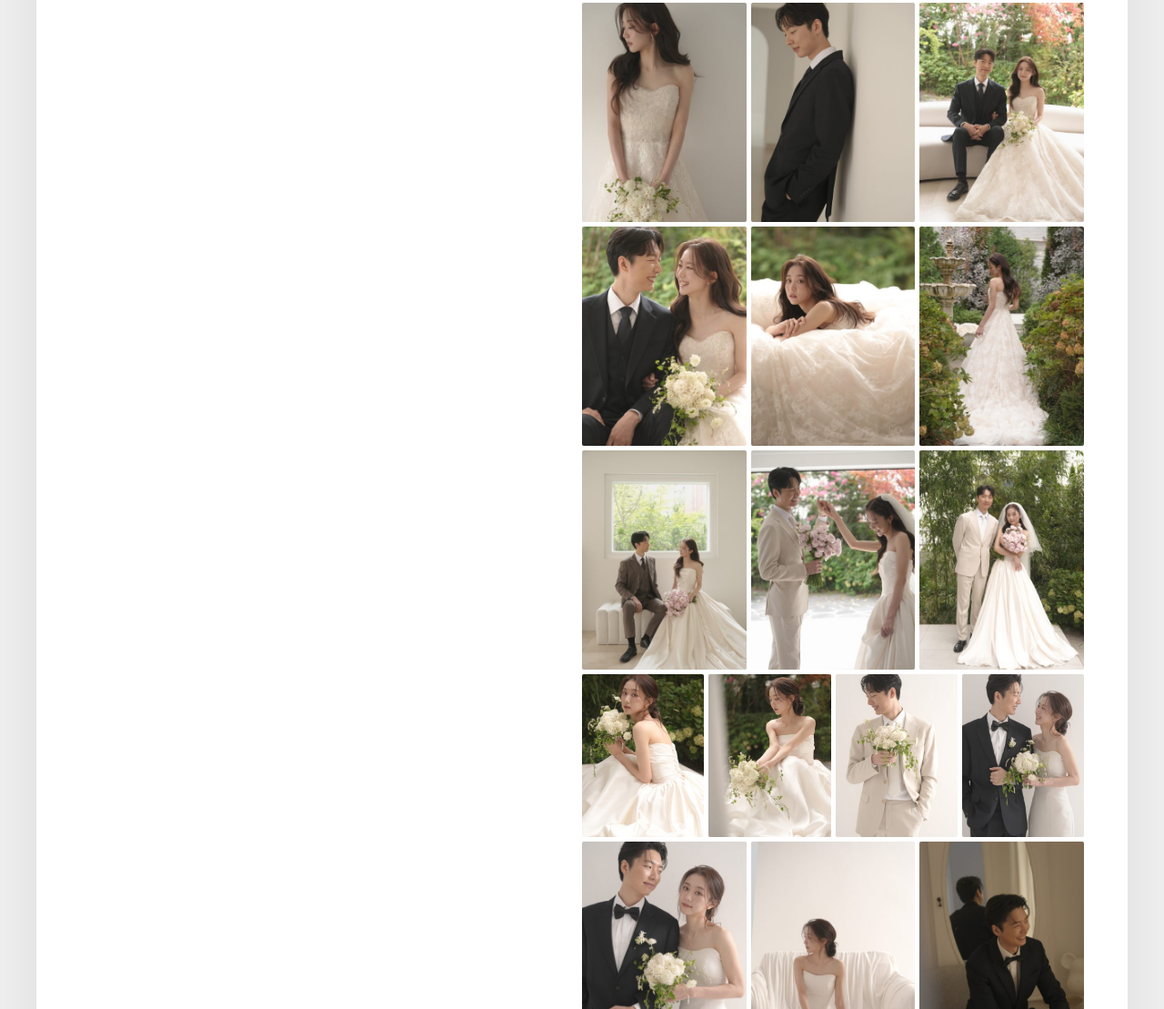
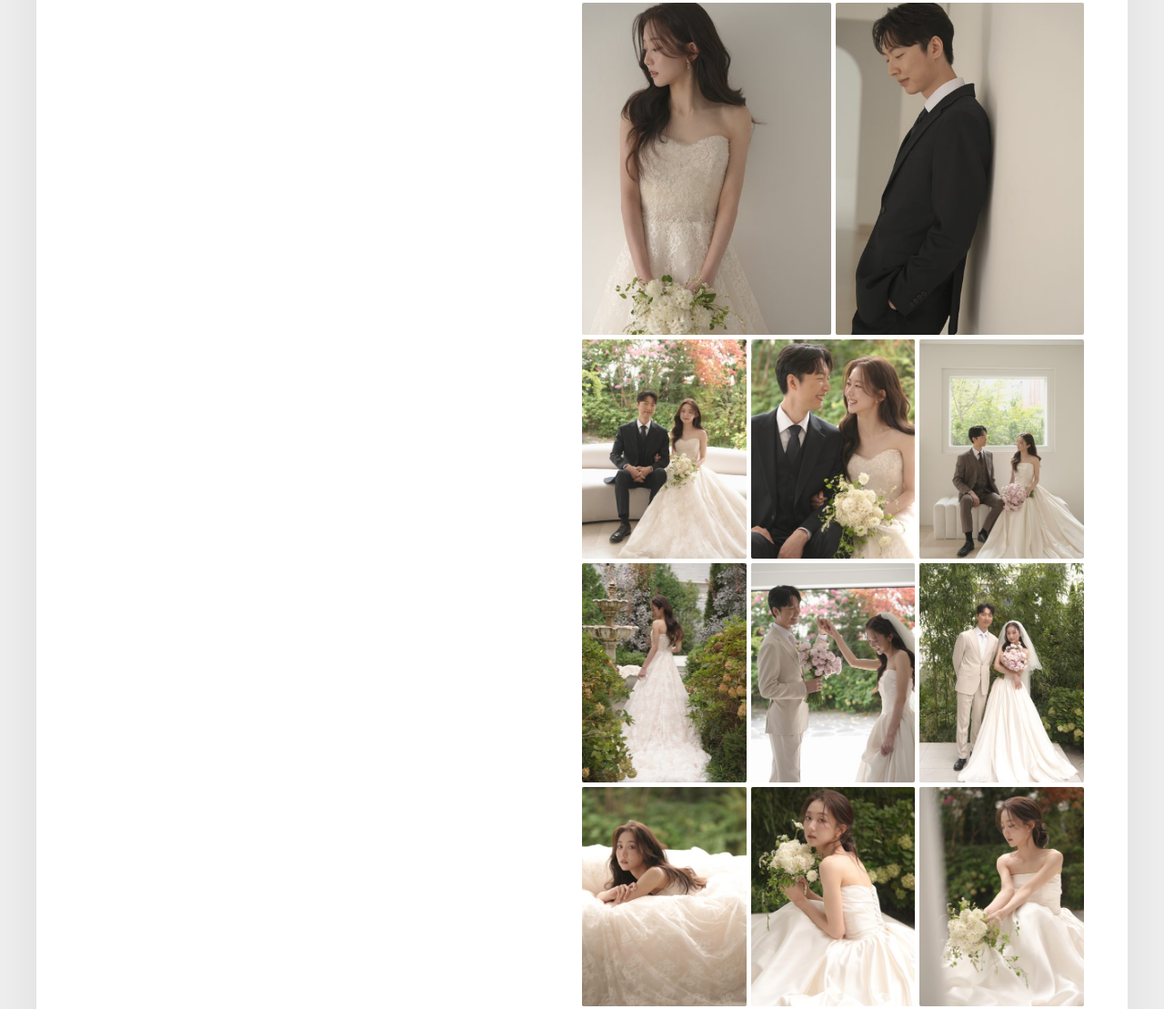
Before and after one commit to Rafael-Lee-SW/soowan-sojeong-270221, a plain HTML site: page index.html in a window 1280 px wide. Shown: the part 3288-4397 px from the top of the page at 91% size. Drawn offline with nearby package versions, Linux system fonts and the light colour scheme; a web font is replaced by a local one.

Commit message:
Update the photo order

```diff
--- a/css/style.css
+++ b/css/style.css
@@ -314,12 +314,14 @@ p { text-wrap: pretty; }
    ───────────────────────────────────────────── */
 /* 사진 저장 방지: 길게 눌러 저장·드래그·선택 차단 (우클릭은 main.js 에서) */
 .studio__item img, .polaroid img, .lightbox__img { -webkit-user-drag: none; user-select: none; -webkit-user-select: none; -webkit-touch-callout: none; }
-/* Studio — 메인 1장 전폭 + 3열 격자 (장수가 안 맞으면 4열 줄을 섞음: 12칸 기준 4칸/3칸) */
+/* Studio — 줄 단위 배치 (12칸): 전폭 1장 / 반반 2장 / 3열 3장 / 큰 1장 + 옆에 세로 2장. 대문만 원본 비율 2:3, 나머지 칸은 3:4 (길이 절약) */
 .studio { display: grid; grid-template-columns: repeat(12, 1fr); gap: 5px; }
 .studio__item { position: relative; display: block; width: 100%; padding: 0; overflow: hidden; background: var(--bg-soft); border-radius: 2px; cursor: pointer; grid-column: span 4; aspect-ratio: 3 / 4; }
 .studio__item.is-full { grid-column: 1 / -1; aspect-ratio: 2 / 3; margin-bottom: 5px; }
-.studio__item.is-q { grid-column: span 3; }
-.studio__item img { position: absolute; top: 0; left: 0; width: 100%; height: 100%; object-fit: cover; transition: transform .8s var(--ease); }
+.studio__item.is-wide { grid-column: 1 / -1; aspect-ratio: 4 / 5; }
+.studio__item.is-half { grid-column: span 6; }
+.studio__item.is-big { grid-column: span 8; grid-row: span 2; aspect-ratio: auto; height: 100%; }
+.studio__item img { position: absolute; top: 0; left: 0; width: 100%; height: 100%; object-fit: cover; object-position: 50% 30%; transition: transform .8s var(--ease); }
 .studio__item:hover img { transform: scale(1.03); }
 .studio__hint { margin: 12px 0 0; font-size: 11.5px; color: var(--ink-soft); text-align: center; letter-spacing: .06em; }
 .studio__ph { aspect-ratio: 4 / 5; background: var(--bg-soft); border-radius: 3px; display: grid; place-items: center;
--- a/index.html
+++ b/index.html
@@ -26,7 +26,7 @@
   <link rel="preconnect" href="https://fonts.googleapis.com">
   <link rel="preconnect" href="https://fonts.gstatic.com" crossorigin>
   <link href="https://fonts.googleapis.com/css2?family=Cormorant+Garamond:ital,wght@0,400;1,400&family=Caveat:wght@500;600&family=WindSong:wght@500&family=Nanum+Pen+Script&display=swap" rel="stylesheet">
-  <link rel="stylesheet" href="css/style.css?v=20261112b">
+  <link rel="stylesheet" href="css/style.css?v=20261115b">
   <link rel="stylesheet" href="css/fonts.css?v=20261025c"><!-- 자체 호스팅 글꼴: KoPub 돋움·바탕 -->
 </head>
 <body>
@@ -231,8 +231,8 @@
 
 <div class="toast" id="toast" role="status" aria-live="polite"></div>
 
-<script src="js/config.js?v=20261019a"></script>
+<script src="js/config.js?v=20261115b"></script>
 <script src="js/photos.js?v=20261112b"></script>
-<script src="js/main.js?v=20261112b"></script>
+<script src="js/main.js?v=20261115b"></script>
 </body>
 </html>
--- a/js/config.js
+++ b/js/config.js
@@ -49,6 +49,20 @@ window.WEDDING = {
       "환한 응원을 더해 주세요.",
   },
 
+  // 갤러리(스튜디오) 배치 — 한 줄이 화면의 한 줄. 숫자는 assets/photos/studio 의 파일 번호
+  // 1장 = 전폭, 2장 = 반반(짝), 3장 = 3열, "+" 붙은 사진 = 크게 놓고 나머지 2장을 옆에 세로로
+  // 여기 없는 번호는 맨 뒤에 3장씩 붙는다. 크게 보기(라이트박스)도 이 순서로 넘어간다
+  gallery: [
+    "01",          // 대문
+    "02 03",       // 짝: 같은 흰 벽, 대문과 같은 옷
+    "04 05 08",    // 투샷: 멀리 – 가까이 – 멀리
+    "07 09 10",    // 정원 ("07+ 09 10" 으로 쓰면 07 이 크게, 대신 한 줄만큼 길어짐)
+    "06 11 12",    // 신부 독사진
+    "13 19",       // 짝: 꽃을 든 두 사람, 서로 안쪽을 봄
+    "14 20 15",    // 흰 배경 투샷 (검은 옷을 가운데)
+    "18 16 17",    // 짝(같은 소파, 신부 시선이 신랑 쪽) + 같은 턱시도의 웃는 한 컷
+  ],
+
   // 마음 전하실 곳 — 비워두면 "준비 중"으로 표시
   accounts: {
     groom: [
--- a/js/main.js
+++ b/js/main.js
@@ -188,28 +188,33 @@
     const P = window.PHOTOS || {};
     const studio = Array.isArray(P) ? P : (P.studio || []);
     const film = Array.isArray(P) ? [] : (P.film || []);
-    const photos = studio.concat(film);           // 라이트박스 공통 인덱스
     const grid = $("#galleryStudio"), filmBox = $("#galleryFilm"), strip = $("#galleryFilmStrip");
 
     if (!studio.length) {
       grid.innerHTML = Array.from({ length: 5 }, (_, i) =>
         `<div class="studio__ph${i === 0 ? " is-full" : ""}">${i === 0 ? "photos coming soon" : ""}</div>`).join("");
     } else {
-      // 첫 장(메인)만 전폭, 나머지는 3열. 3으로 안 나눠떨어지면 4열 줄을 1~2개 섞어 빈칸 없이 맞춘다
-      const rest = studio.length - 1, four = (3 - rest % 3) % 3 === 0 ? 0 : (rest % 3 === 1 ? 1 : 2);
-      const rows = Math.max(0, (rest - four * 4) / 3) + four;
-      const fourRows = Array.from({ length: four }, (_, k) => Math.round((k + 1) * rows / (four + 1)));
-      const quarter = new Set();
-      for (let r = 0, j = 1; r < rows; r++) {
-        const n = fourRows.indexOf(r) >= 0 ? 4 : 3;
-        if (n === 4) for (let k = 0; k < 4; k++) quarter.add(j + k);
-        j += n;
-      }
-      grid.innerHTML = studio.map((p, i) => {
-        const cls = i === 0 ? " is-full" : (quarter.has(i) ? " is-q" : "");
-        return `<button type="button" class="studio__item${cls}" data-i="${i}" aria-label="사진 ${i + 1} 크게 보기"><img src="${i === 0 ? p.src : (p.thumb || p.src)}" alt="웨딩 사진 ${i + 1}" loading="lazy" draggable="false"></button>`;
+      // 줄 단위 배치 (config.js 의 gallery): 한 줄에 1장=전폭, 2장=반반, 3장=3열, "+" 붙은 사진=크게(옆에 2장 세로로)
+      // 목록에 없는 사진은 뒤에 3장씩 붙인다. 배열 순서를 줄 순서로 바꿔 두므로 라이트박스도 같은 순서로 넘어간다
+      const num = (p) => (/(\d+)\.\w+$/.exec(p.src) || [])[1];
+      const byNum = new Map(studio.map((p) => [num(p), p]));
+      const rows = (W.gallery || []).map((line) => line.trim().split(/\s+/)
+        .map((t) => ({ p: byNum.get(t.replace("+", "")), big: t.endsWith("+") }))
+        .filter((c) => c.p && byNum.delete(num(c.p)))).filter((r) => r.length);
+      const left = Array.from(byNum.values());
+      while (left.length) rows.push(left.splice(0, 3).map((p) => ({ p, big: false })));
+      studio.length = 0;
+      grid.innerHTML = rows.map((row, r) => {
+        const mosaic = row.length === 3 && row.some((c) => c.big);
+        return row.map((c) => {
+          const cls = row.length === 1 ? (r === 0 ? " is-full" : " is-wide") : row.length === 2 ? " is-half"
+            : mosaic && c.big ? " is-big" : "";
+          const i = studio.push(c.p) - 1, large = cls === " is-full" || cls === " is-wide" || cls === " is-big";
+          return `<button type="button" class="studio__item${cls}" data-i="${i}" aria-label="사진 ${i + 1} 크게 보기"><img src="${large ? c.p.src : (c.p.thumb || c.p.src)}" alt="웨딩 사진 ${i + 1}" loading="lazy" draggable="false"></button>`;
+        }).join("");
       }).join("");
     }
+    const photos = studio.concat(film);           // 라이트박스 공통 인덱스
     if (film.length) {
       filmBox.hidden = false;
       strip.innerHTML = film.map((p, i) =>
```
